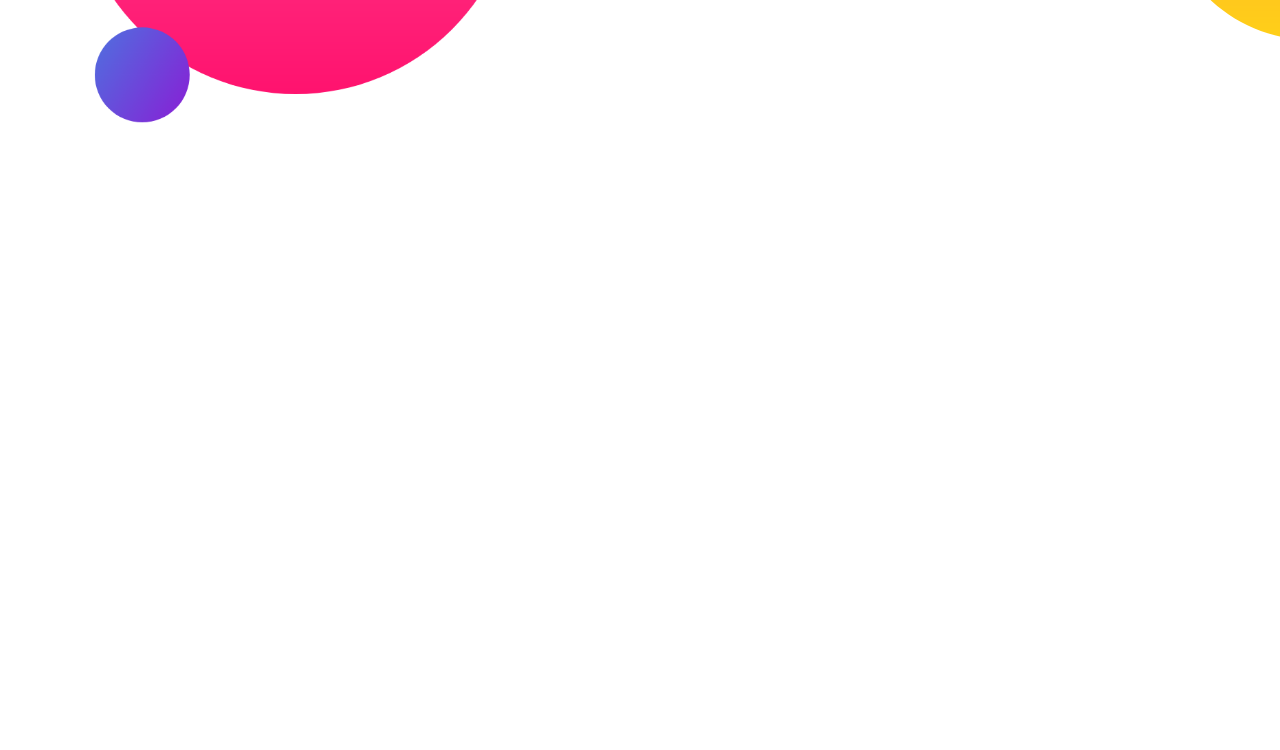
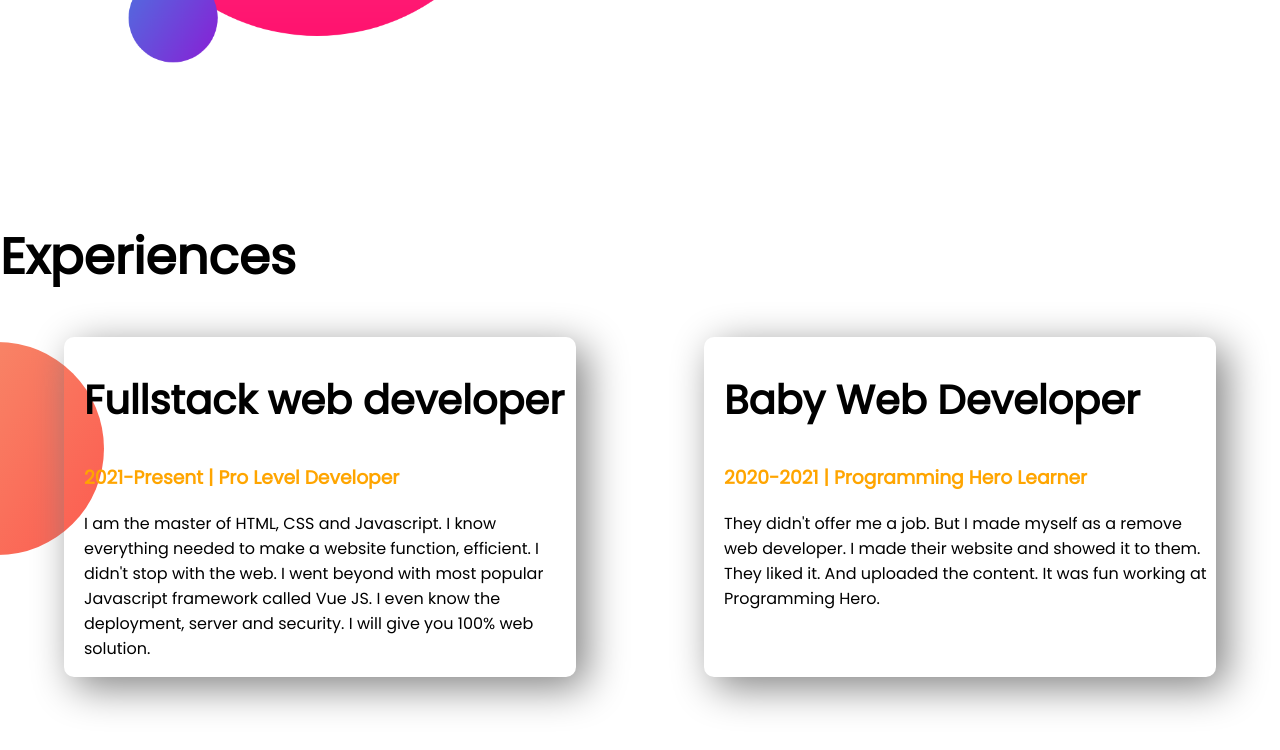
Before and after one commit to Rezaee-Rabbi/developer-portfolio2, a plain HTML site: page index.html in a window 1280 px wide. Shown: the part 994-1744 px from the top of the page. Before the commit the page ends 1274 px from the top, so only its background shows below. Drawn offline with Linux system fonts and the light colour scheme.

Commit message:
experience section added

```diff
--- a/index.html
+++ b/index.html
@@ -13,7 +13,7 @@
 </head>
 
 <body>
-    <section class="top-banner">
+    <section class="top-banner flexible-container">
         <div class="width-left">
             <h1>Welcome To</h1>
             <h1><span class="orange-color">Rezaee Rabbi</span> World</h1>
@@ -29,7 +29,7 @@
             <img src="imges/my-bg.png" alt="">
         </div>
     </section>
-    <section class="Dream-big">
+    <section class="Dream-big flexible-container">
         <div class="width-left">
             <img src="imges/my-bg2.png" alt="">
         </div>
@@ -42,6 +42,26 @@
         </div>
 
     </section>
+    <section class="experiecep-area">
+        <h1>Experiences</h1>
+        <div class="flexible-container">
+            <div class="experience-item">
+                <h2>Fullstack web developer</h2>
+                <h3 class="orange-color">2021-Present | Pro Level Developer</h3>
+                <p>I am the master of HTML, CSS and Javascript. I know everything needed to make a website function,
+                    efficient. I didn't stop with the web. I went beyond with most popular Javascript framework called
+                    Vue
+                    JS. I even know the deployment, server and security. I will give you 100% web solution.</p>
+            </div>
+            <div class="experience-item">
+                <h2>Baby Web Developer</h2>
+                <h3 class="orange-color">2020-2021 | Programming Hero Learner</h3>
+                <p>They didn't offer me a job. But I made myself as a remove web developer. I made their website and
+                    showed
+                    it to them. They liked it. And uploaded the content. It was fun working at Programming Hero.</p>
+            </div>
+        </div>
+    </section>
 </body>
 
 </html>
--- a/style.css
+++ b/style.css
@@ -6,6 +6,10 @@ body {
 h1 {
     font-size: 50px;
 
+}
+
+h2 {
+    font-size: 40px;
 }
 
 .orange-color {
@@ -22,14 +26,14 @@ h1 {
     border-radius: 5px;
 }
 
-section {
+.flexible-container {
     display: flex;
     margin-bottom: 150px;
 }
 
 .width-left {
     width: 50%;
-    padding-left: 2%;
+    padding-left: 5%;
 }
 
 .width-left img {
@@ -46,3 +50,18 @@ section {
     background-repeat: no-repeat;
     background-position: right;
 }
+
+.experience-item {
+    width: 40%;
+    margin-left: 5%;
+    margin-right: 5%;
+    padding-left: 20px;
+    border-radius: 10px;
+    box-shadow: 10px 10px 40px gray;
+}
+
+.experiecep-area {
+    background-image: url(imges/exp-bg.png);
+    background-repeat: no-repeat;
+    background-position: left;
+}
```
